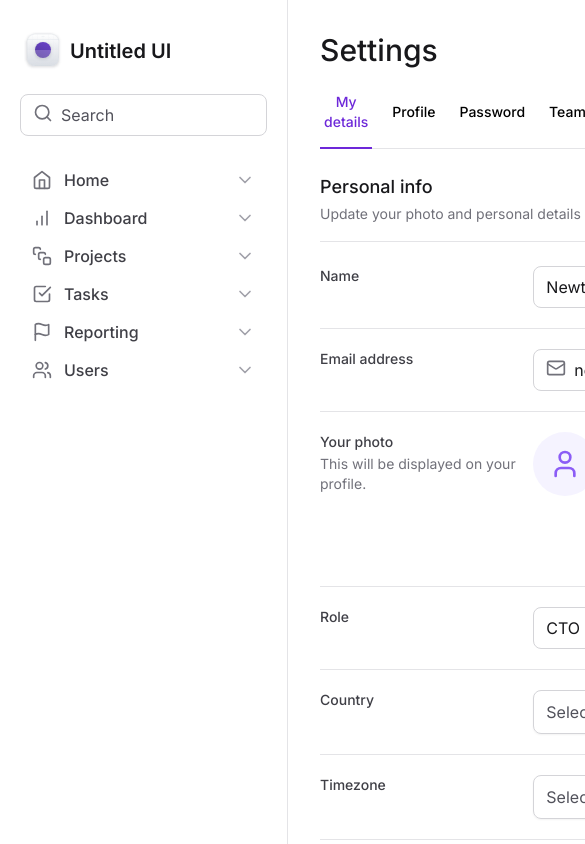
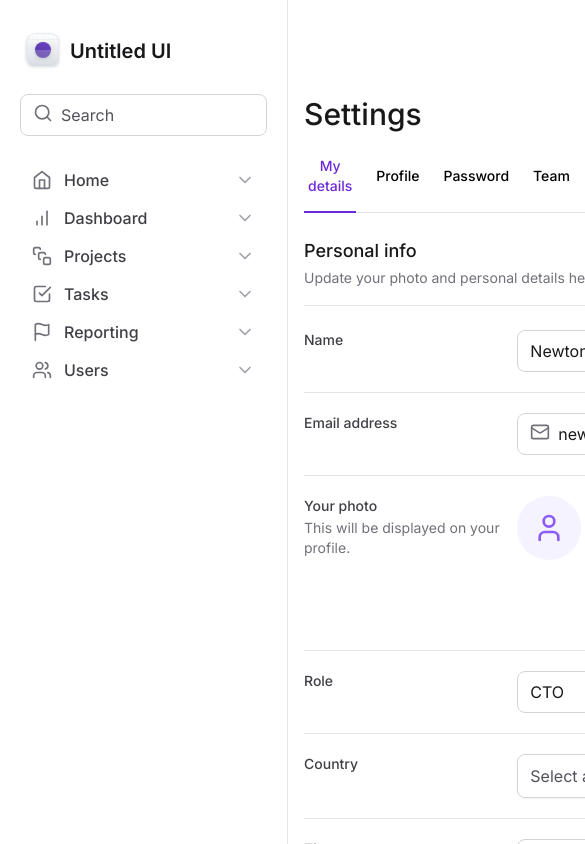
Before and after one commit to Newton-Duarte/ignite-tailwind, a Next.js app: page / in a window 390 px wide. Shown: the top 844 px of the page, 585 px wide, since content can reach past the window. Built offline with nearby package versions, Linux system fonts and the light colour scheme.

Commit message:
style: add main content to start on grid column 2

```diff
--- a/src/app/layout.tsx
+++ b/src/app/layout.tsx
@@ -20,7 +20,9 @@ export default function RootLayout({
       <body className={inter.className}>
         <div className="grid min-h-screen grid-cols-app">
           <Sidebar />
-          <main className="px-8 pb-12 pt-8">{children}</main>
+          <main className="px-4 pb-12 pt-24 lg:col-start-2 lg:px-8 lg:pt-8">
+            {children}
+          </main>
         </div>
       </body>
     </html>
```
